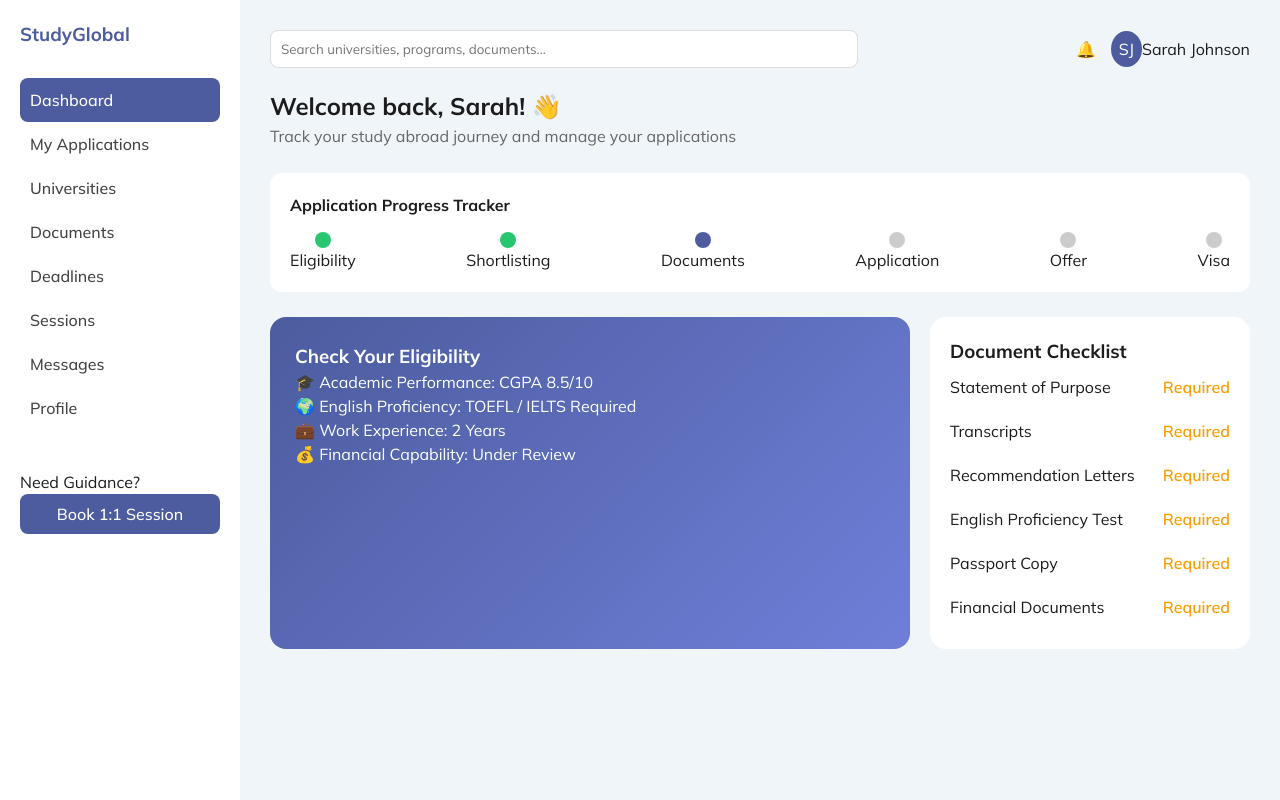
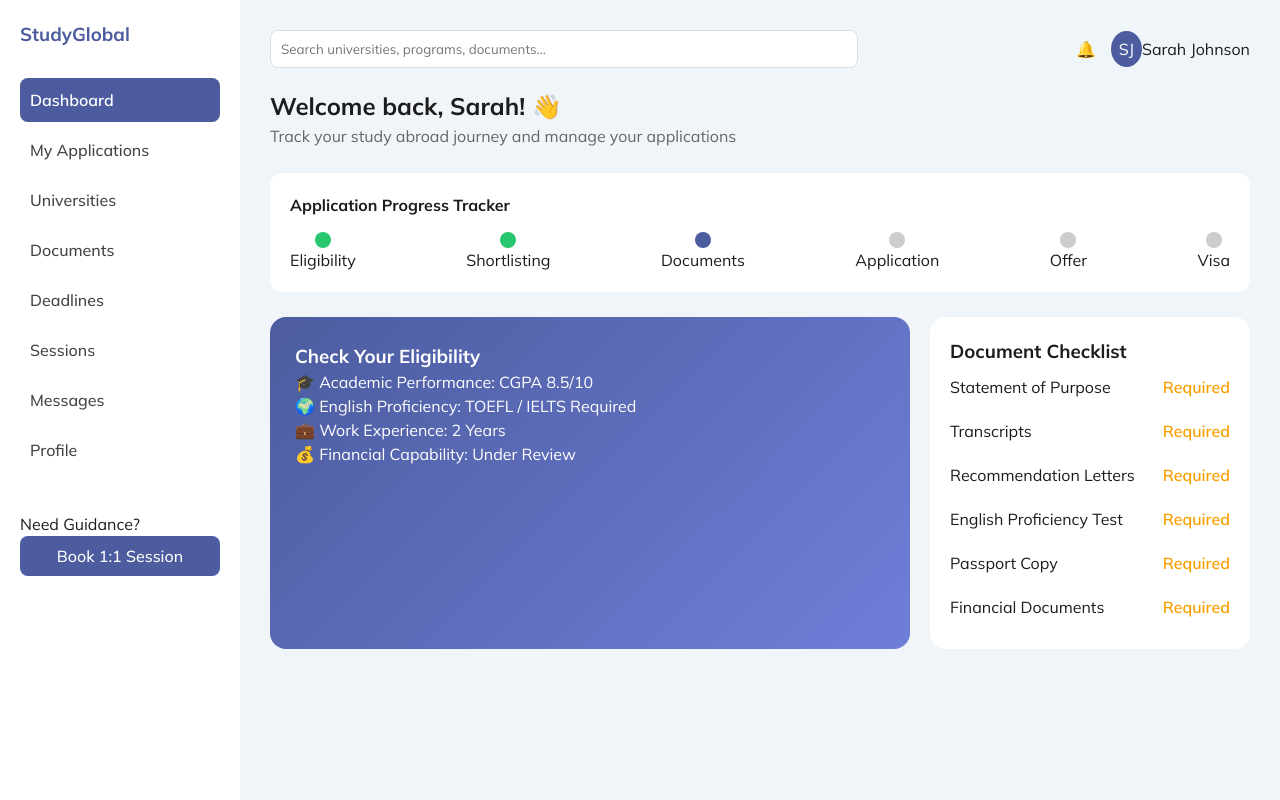
Before and after one commit to farheentrisha/FineAnswer, a React (Vite) app in the folder client/: page /dashboard in a window 1280 px wide. Built offline with nearby package versions, Linux system fonts and the light colour scheme; a web font is replaced by a local one.

Commit message:
sidebar hover effect added

```diff
--- a/client/package.json
+++ b/client/package.json
@@ -18,6 +18,7 @@
     "axios": "^1.12.2",
     "gsap": "^3.14.1",
     "lottie-react": "^2.4.1",
+    "lucide-react": "^0.561.0",
     "react": "^19.1.1",
     "react-dom": "^19.1.1",
     "react-icons": "^5.5.0",
--- a/client/src/LandingPage.jsx
+++ b/client/src/LandingPage.jsx
@@ -143,7 +143,7 @@ export default function LandingPage() {
   <div className="hero-content-wrapper">
 
     <h1 className="hero-title">
-      Discover Your <span>Next Adventure</span>
+      Guiding you to <span>World-Class Education</span>
     </h1>
 
     <p className="hero-subtitle">
--- /dev/null
+++ b/client/src/components/Sidebar.css
@@ -0,0 +1,35 @@
+.sidebar nav a {
+  display: block;
+  padding: 10px 14px;
+  border-radius: 8px;
+  color: #2d2d2d;
+  text-decoration: none;
+  margin-bottom: 6px;
+  cursor: pointer;
+  transition: all 0.25s ease;
+}
+
+/* Hover effect */
+.sidebar nav a:hover {
+  background-color: #f0f5fa;
+  color: #4c5c9e;
+  transform: translateX(4px);
+}
+
+/* Active item */
+.sidebar nav a.active {
+  background-color: #4c5c9e;
+  color: #ffffff;
+  font-weight: 600;
+}
+
+/* Button hover */
+.sidebar-cta button {
+  transition: all 0.25s ease;
+}
+
+.sidebar-cta button:hover {
+  background-color: #fa9e00;
+  color: #ffffff;
+  transform: translateY(-2px);
+}
--- a/client/src/components/Sidebar.jsx
+++ b/client/src/components/Sidebar.jsx
@@ -1,3 +1,5 @@
+import React from 'react';
+import './Sidebar.css';
 export default function Sidebar() {
   return (
     <aside className="sidebar">
```
Also changed, not shown: 1 other file (tests, documents, lock files or other folders).
